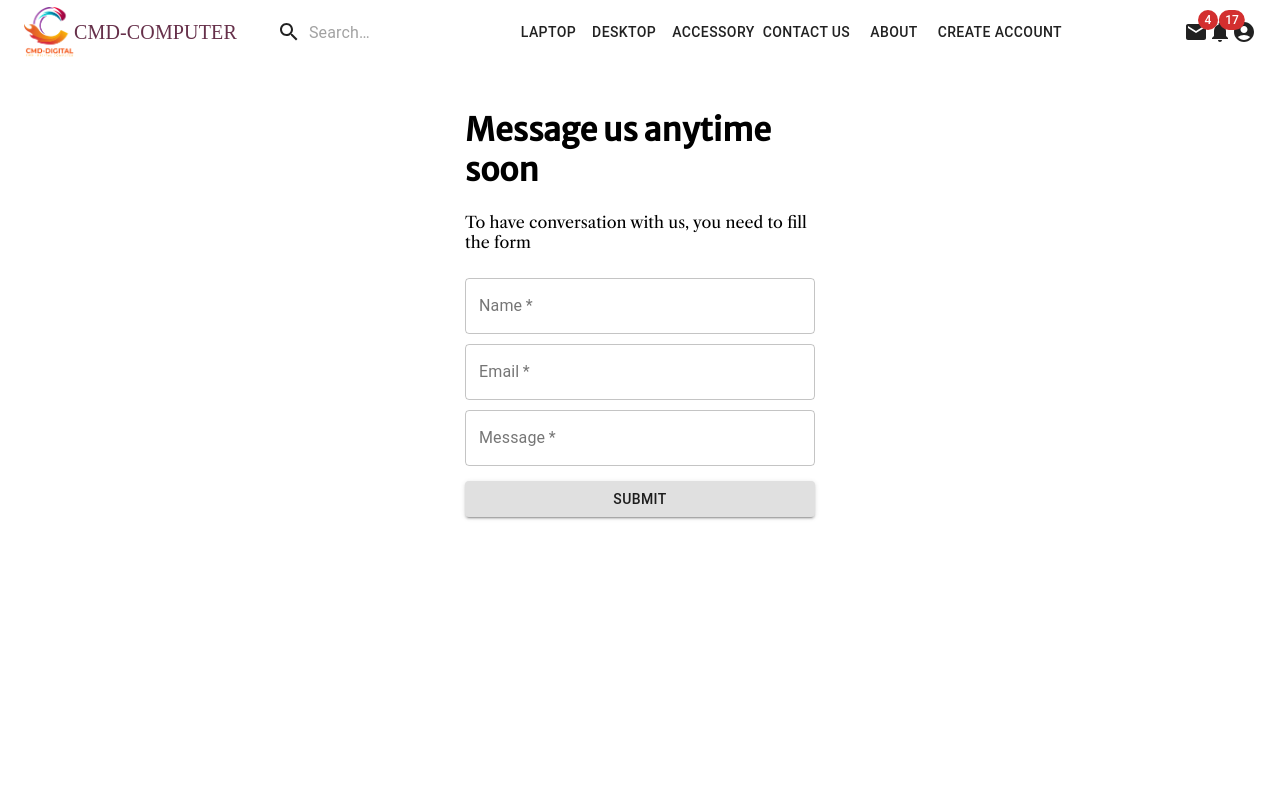
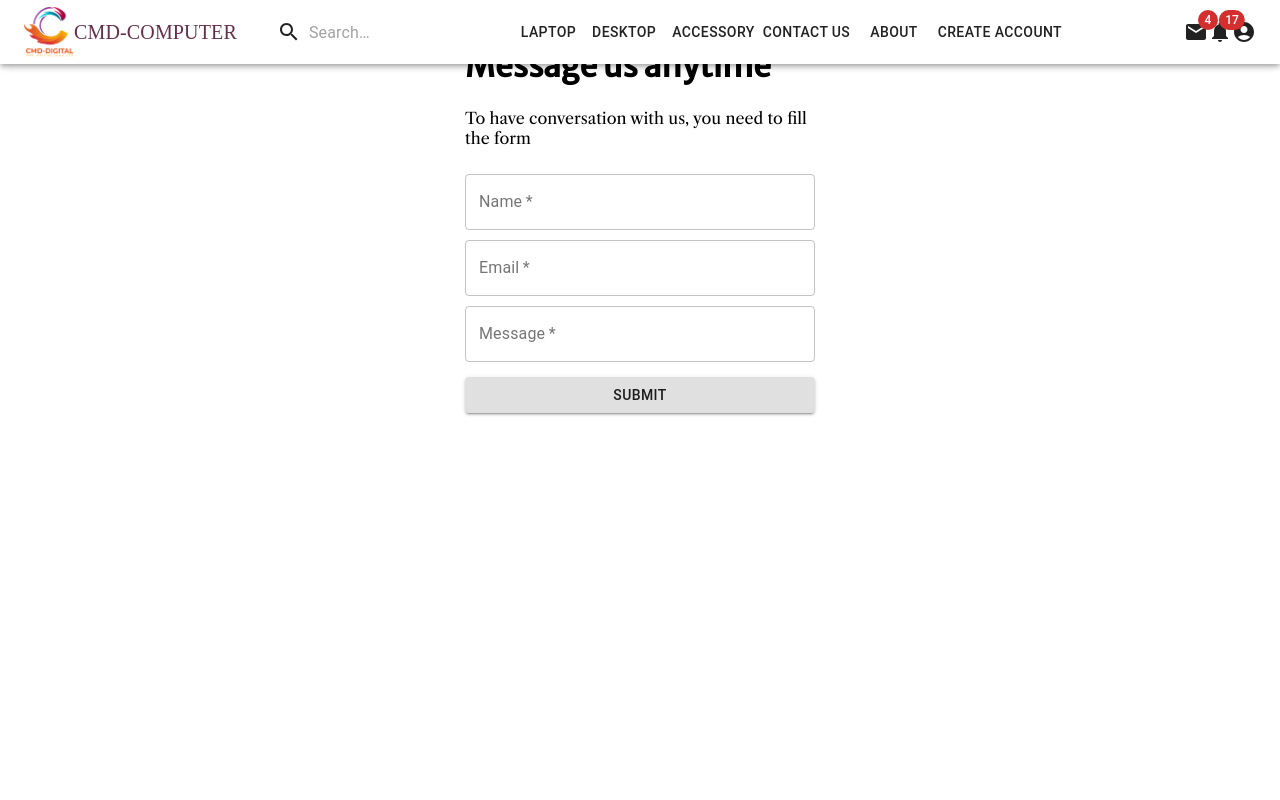
Before and after one commit to nhemchannry/CMD-Digital-Computer, a Next.js app: page /contact in a window 1280 px wide. Shown: the top 800 px of the page. Built offline with nearby package versions, Linux system fonts and the light colour scheme; a web font is replaced by a local one.

Commit message:
new search bar

```diff
--- a/components/containers/appbars.js
+++ b/components/containers/appbars.js
@@ -20,6 +20,7 @@ import Image from "next/image";
 import Desktops from './buttondesks';
 import Loptops from './buttonlops';
 import ACCESERYS from './buttonacces';
+import {SearchContext} from './../../contexts/SearchContext'
 
 const Search = styled('div')(({ theme }) => ({
   position: 'relative',
@@ -61,9 +62,10 @@ const StyledInputBase = styled(InputBase)(({ theme }) => ({
   },
 }));
 
-export default function AppBars() {
+export default function AppBars(){
   const [anchorEl, setAnchorEl] = React.useState(null);
   const [mobileMoreAnchorEl, setMobileMoreAnchorEl] = React.useState(null);
+  const {setSearch}=React.useContext(SearchContext)
 
   const isMenuOpen = Boolean(anchorEl);
   const isMobileMenuOpen = Boolean(mobileMoreAnchorEl);
@@ -85,6 +87,10 @@ export default function AppBars() {
     setMobileMoreAnchorEl(event.currentTarget);
   };
 
+
+  const handleSearch= (e)=>{
+      setSearch(e.target.value)
+  }
   const menuId = 'primary-search-account-menu';
   const renderMenu = (
     <Menu
@@ -162,7 +168,7 @@ export default function AppBars() {
 
   return (
     <Box sx={{ flexGrow: 1 }}>
-      <AppBar position="static">
+      <AppBar position="fixed">
         <Toolbar>
           <Image src="/logo.png" alt="logo" width="50" height="50"/>
           <Typography
@@ -182,6 +188,7 @@ export default function AppBars() {
               <SearchIcon />
             </SearchIconWrapper>
             <StyledInputBase
+              onChange={handleSearch}
               placeholder="Search…"
               inputProps={{ 'aria-label': 'search' }}
             />
--- /dev/null
+++ b/contexts/SearchContext.js
@@ -0,0 +1,20 @@
+import React from 'react';
+
+const SearchContext = React.createContext(); // create context
+// create context provider
+
+const SearchContextProvider = ({children})=>{
+    const [search ,setSearch]= React.useState("")
+    return (
+        <SearchContext.Provider
+        value={{search ,setSearch}}>
+            {children}
+        </SearchContext.Provider>
+    )
+}
+
+export {
+    SearchContext,
+    SearchContextProvider
+
+}
--- a/pages/_app.js
+++ b/pages/_app.js
@@ -4,22 +4,26 @@ import LeftSideBar from '../components/containers/leftsidebar';
 import Footer from "../components/containers/footer"
 import '../styles/globals.css'
 import Footers from '../components/containers/footers';
+import { SearchContextProvider } from './../contexts/SearchContext'
 function MyApp({ Component, pageProps }) {
   const router = useRouter();
 
-  return router.pathname=="/"||router.pathname=="/register"?
+  return(<SearchContextProvider>
+   { router.pathname == "/" || router.pathname == "/register" ?
     (
     <div>
-    <Component {...pageProps}/>
+      <Component {...pageProps} />
     </div>):(
     <div>
-            <Header/>
+      <Header />
       {/* <LeftSideBar/> */}
       <Component {...pageProps} />
-                  <Footers/>
+      <Footers />
 
     </div>
-         );
+
+    ) }
+    </SearchContextProvider>);
 }
 
 export default MyApp
--- a/pages/contact.js
+++ b/pages/contact.js
@@ -51,7 +51,7 @@ export default function Contact(){
     return(
         <div className={classes.root}>
            <form onSubmit={handleSendEmail} className={classes.form}>
-               <h1>Message us anytime soon</h1>
+               <h1>Message us anytime</h1>
                <p>To have conversation with us, you need to fill the form</p>
            <TextField name="fullName" required className="input" id="outlined-basic" label="Name" type="text" variant="outlined" />
            <TextField name="email" required className="input" id="outlined-basic" label="Email" type="email" variant="outlined" />
```
Also changed, not shown: pages/Laptop/ASUS.js (+14 -4 lines). Lines whose indentation alone changed are shown as unchanged.
